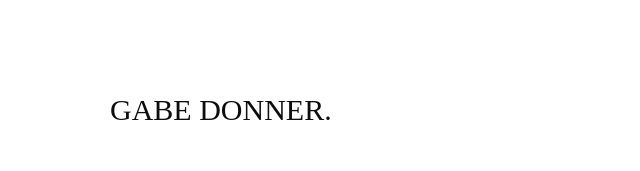
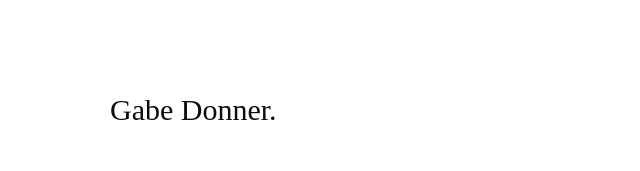
Before and after one commit to gabedonner/gabedonner.github.io, a plain HTML site: page index.html in a window 1280 px wide. Shown: the whole page, without its empty margins (0-640 px from the left). Drawn offline with nearby package versions, Linux system fonts and the light colour scheme; a web font is replaced by a local one.

Commit message:
Update index.html

```diff
--- a/index.html
+++ b/index.html
@@ -9,7 +9,7 @@
     <div class="wrapper">
         <div id="title-container">
             <div id="title">
-                <a href="#" id="name">GABE DONNER.</a>
+                <a href="#" id="name">Gabe Donner.</a>
             </div>
             <div id="aux-info">
 
```
